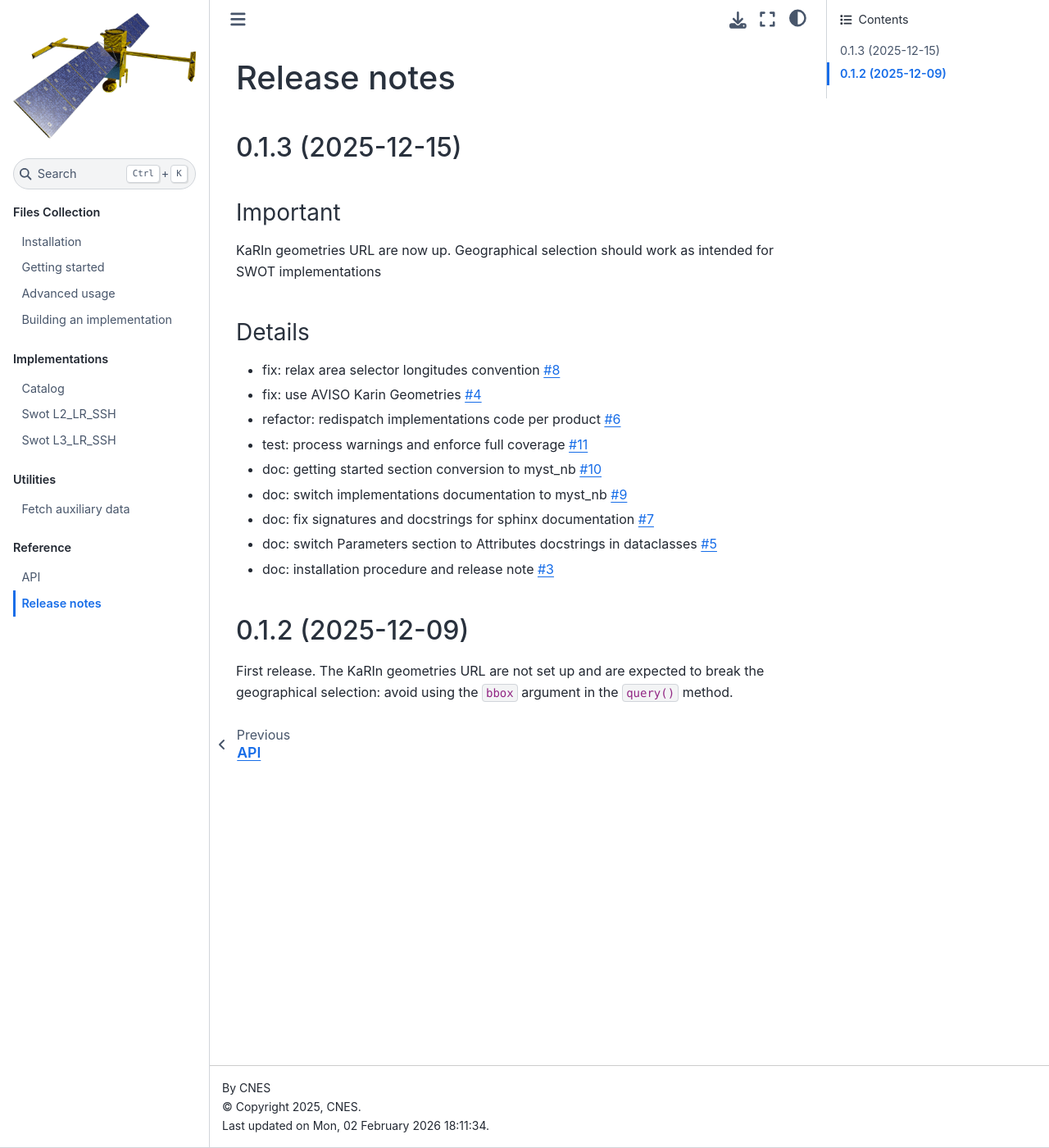
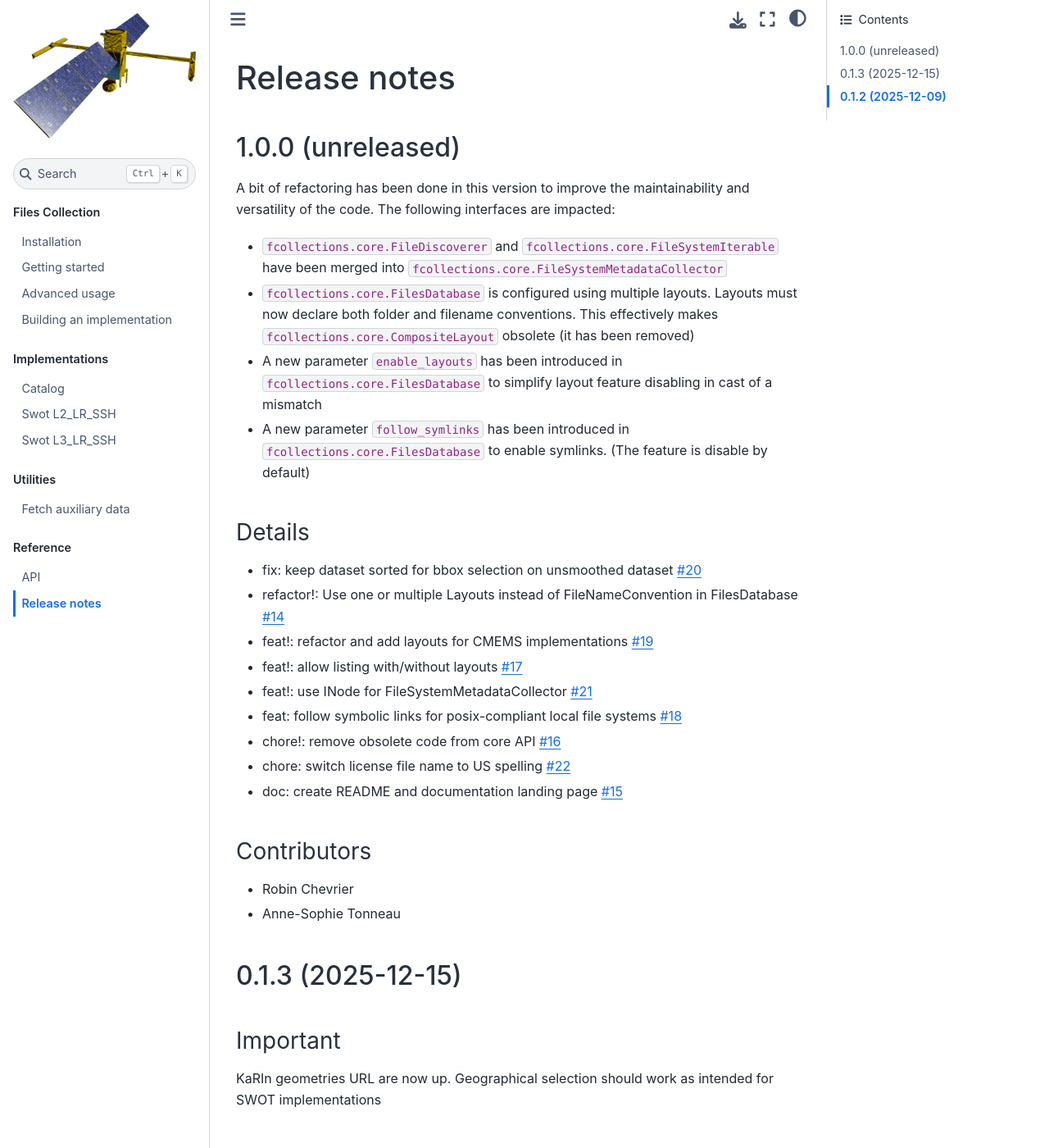
Before and after one commit to robin-cls/fcollections, a Sphinx documentation site: the page built from docs/changelog.rst, in a window 1280 px wide and 1400 px high. Shown: the whole window at 82% size. Built offline with Sphinx 7.4.7 and the Sphinx Book theme 1.1.4, drawn with Linux system fonts in a browser that asks for light colours.

Commit message:
prepare release note

```diff
--- a/docs/changelog.rst
+++ b/docs/changelog.rst
@@ -1,5 +1,39 @@
 Release notes
 =============
+
+1.0.0 (unreleased)
+------------------
+
+A bit of refactoring has been done in this version to improve the maintainability
+and versatility of the code. The following interfaces are impacted:
+
+- ``fcollections.core.FileDiscoverer`` and ``fcollections.core.FileSystemIterable`` have been merged into
+  ``fcollections.core.FileSystemMetadataCollector``
+- ``fcollections.core.FilesDatabase`` is configured using multiple layouts. Layouts must now declare both folder and filename conventions.
+  This effectively makes ``fcollections.core.CompositeLayout`` obsolete (it has been removed)
+- A new parameter ``enable_layouts`` has been introduced in ``fcollections.core.FilesDatabase`` to simplify layout feature disabling in
+  cast of a mismatch
+- A new parameter ``follow_symlinks`` has been introduced in ``fcollections.core.FilesDatabase`` to enable symlinks. (The feature is
+  disable by default)
+
+Details
+.......
+
+- fix: keep dataset sorted for bbox selection on unsmoothed dataset `#20 <https://github.com/robin-cls/fcollections/pull/20>`_
+- refactor!: Use one or multiple Layouts instead of FileNameConvention in FilesDatabase `#14 <https://github.com/robin-cls/fcollections/pull/14>`_
+- feat!: refactor and add layouts for CMEMS implementations `#19 <https://github.com/robin-cls/fcollections/pull/19>`_
+- feat!: allow listing with/without layouts `#17 <https://github.com/robin-cls/fcollections/pull/17>`_
+- feat!: use INode for FileSystemMetadataCollector `#21 <https://github.com/robin-cls/fcollections/pull/21>`_
+- feat: follow symbolic links for posix-compliant local file systems `#18 <https://github.com/robin-cls/fcollections/pull/18>`_
+- chore!: remove obsolete code from core API `#16 <https://github.com/robin-cls/fcollections/pull/16>`_
+- chore: switch license file name to US spelling `#22 <https://github.com/robin-cls/fcollections/pull/22>`_
+- doc: create README and documentation landing page `#15 <https://github.com/robin-cls/fcollections/pull/15>`_
+
+Contributors
+............
+
+- Robin Chevrier
+- Anne-Sophie Tonneau
 
 0.1.3 (2025-12-15)
 ------------------
```
